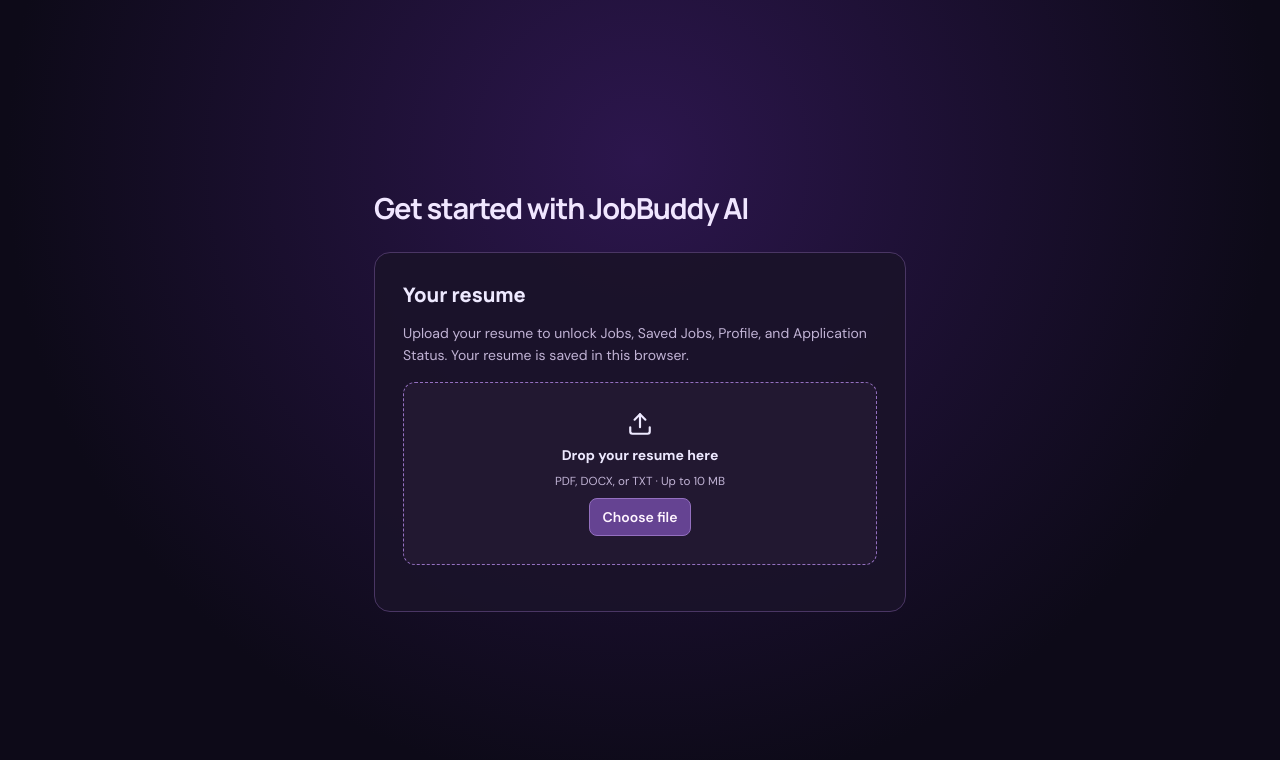
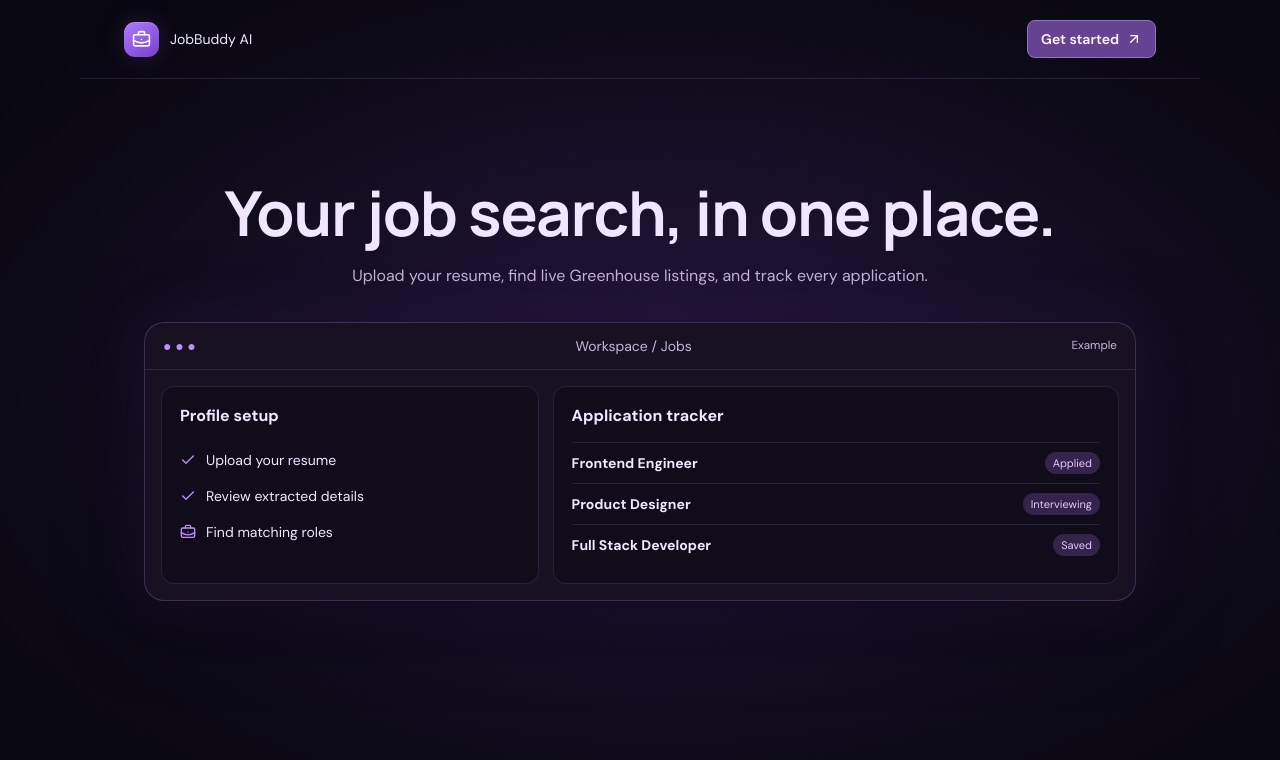
Before and after one commit to Johnno172012/Ai-Job-Finder, a React (Vite) app: page / in a window 1280 px wide. Before the commit this address led to /#resume. Shown: the top 760 px of the page. Built offline with nearby package versions, Linux system fonts and the light colour scheme.

Commit message:
Add landing page before resume onboarding

```diff
--- a/src/main.jsx
+++ b/src/main.jsx
@@ -48,20 +48,51 @@ function Starfield({ sidebar = false }) {
     <div className="shooting-star shooting-star-one"/><div className="shooting-star shooting-star-two"/><div className="shooting-star shooting-star-three"/>
   </div>;
 }
+function Landing({ ready }) {
+  return <div className="landing">
+    <header className="landing-nav">
+      <a className="brand" href="#"><span className="brand-symbol"><BriefcaseBusiness size={19}/></span>JobBuddy AI</a>
+      <a className="feature-button" href={ready ? '#jobs' : '#resume'}>{ready ? 'Open workspace' : 'Get started'} <ArrowUpRight size={16}/></a>
+    </header>
+    <main className="landing-main">
+      <h1>Your job search, in one place.</h1>
+      <p>Upload your resume, find live Greenhouse listings, and track every application.</p>
+      <section className="landing-preview" aria-label="Example workspace">
+        <div className="preview-bar"><span aria-hidden="true">● ● ●</span> Workspace / Jobs <small>Example</small></div>
+        <div className="preview-grid">
+          <div className="preview-card">
+            <h2>Profile setup</h2>
+            <ul><li><Check size={16}/> Upload your resume</li><li><Check size={16}/> Review extracted details</li><li><BriefcaseBusiness size={16}/> Find matching roles</li></ul>
+          </div>
+          <div className="preview-card">
+            <h2>Application tracker</h2>
+            {[['Frontend Engineer', 'Applied'], ['Product Designer', 'Interviewing'], ['Full Stack Developer', 'Saved']].map(([role, status]) =>
+              <div className="preview-job" key={role}><strong>{role}</strong><span>{status}</span></div>
+            )}
+          </div>
+        </div>
+      </section>
+    </main>
+  </div>;
+}
+
 function App() {
-  const [requestedPage, setPage] = useState(getPage);
+  const [route, setRoute] = useState(() => location.hash);
+  const requestedPage = getPage();
+  const landing = route === '' || route === '#';
   const [resume, saveResume] = useResume();
   const locked = !resume.text?.trim() || !/\.(pdf|docx|txt)$/i.test(resume.name ?? '');
   const page = locked ? pages.find(item => item.id === 'resume') : requestedPage;
   const [collapsed, setCollapsed] = useState(() => localStorage.getItem('jobbuddy-sidebar') === 'collapsed');
   const [mobileOpen, setMobileOpen] = useState(false);
   const [accountOpen, setAccountOpen] = useState(false);
-  useEffect(() => { const update = () => { setPage(getPage()); setMobileOpen(false); setAccountOpen(false); }; window.addEventListener('hashchange', update); return () => window.removeEventListener('hashchange', update); }, []);
-  useEffect(() => { document.title = `${page.name} · JobBuddy AI`; }, [page]);
+  useEffect(() => { const update = () => { setRoute(location.hash); setMobileOpen(false); setAccountOpen(false); }; window.addEventListener('hashchange', update); return () => window.removeEventListener('hashchange', update); }, []);
+  useEffect(() => { document.title = landing ? 'JobBuddy AI' : `${page.name} · JobBuddy AI`; }, [landing, page]);
   useEffect(() => { const close = e => { if(e.key === 'Escape') { setAccountOpen(false); setMobileOpen(false); } }; window.addEventListener('keydown', close); return () => window.removeEventListener('keydown', close); }, []);
   useEffect(() => {
-    if (locked && location.hash !== '#resume') location.replace('#resume');
-  }, [locked, requestedPage]);
+    if (!landing && locked && location.hash !== '#resume') location.replace('#resume');
+  }, [landing, locked, route]);
+  if (landing) return <Landing ready={!locked}/>;
   if (locked) return (
     <div className="onboarding-shell">
       <main aria-labelledby="onboarding-title">
--- a/src/styles.css
+++ b/src/styles.css
@@ -190,3 +190,75 @@
   background: radial-gradient(ellipse at 50% 20%, #2c164d, #0d0a18 70%);
 }
 .onboarding-shell main { width: min(100%, 620px); }
+
+.landing {
+  min-height: 100dvh;
+  background: radial-gradient(ellipse at 52% 50%, #291744, #100c1c 57%, #090710 90%);
+}
+.landing-nav {
+  display: flex;
+  align-items: center;
+  justify-content: space-between;
+  gap: 16px;
+  max-width: 1120px;
+  margin: auto;
+  padding: 20px clamp(16px, 4vw, 44px);
+  border-bottom: 1px solid #b998ea25;
+}
+.landing-main {
+  max-width: 1080px;
+  margin: auto;
+  text-align: center;
+  padding: clamp(42px, 8vw, 100px) clamp(16px, 4vw, 44px);
+}
+.landing-main h1 { font-size: clamp(32px, 6vw, 62px); line-height: 1.1; }
+.landing-main > p { color: #c9badc; font-size: 16px; margin: 18px 0 36px; }
+.landing-preview {
+  border: 1px solid #a781d744;
+  border-radius: 20px;
+  background: #181122;
+  overflow: hidden;
+  box-shadow: 0 16px 80px #07040ab0, 0 0 60px #925cf425;
+  text-align: left;
+}
+.preview-bar {
+  display: flex;
+  justify-content: space-between;
+  gap: 12px;
+  padding: 14px 18px;
+  border-bottom: 1px solid #b998ea25;
+  color: #c6b6db;
+}
+.preview-bar > span { color: #bd8cff; }
+.preview-grid {
+  display: grid;
+  grid-template-columns: minmax(0, 2fr) minmax(0, 3fr);
+  gap: 14px;
+  padding: 16px;
+}
+.preview-card {
+  background: #100c1a;
+  border: 1px solid #b998ea25;
+  border-radius: 13px;
+  padding: 18px;
+}
+.preview-card h2 { margin: 0 0 16px; font-size: 16px; }
+.preview-card ul { list-style: none; padding: 0; margin: 0; }
+.preview-card li, .preview-job {
+  display: flex;
+  align-items: center;
+  gap: 10px;
+  padding-block: 9px;
+}
+.preview-card li svg { color: #bd8cff; }
+.preview-job { justify-content: space-between; border-top: 1px solid #b998ea25; }
+.preview-job span {
+  padding: 4px 8px;
+  border-radius: 999px;
+  background: #34234a;
+  color: #e1c8ff;
+  font-size: 11px;
+}
+@media (max-width: 620px) {
+  .preview-grid { grid-template-columns: 1fr; }
+}
```
